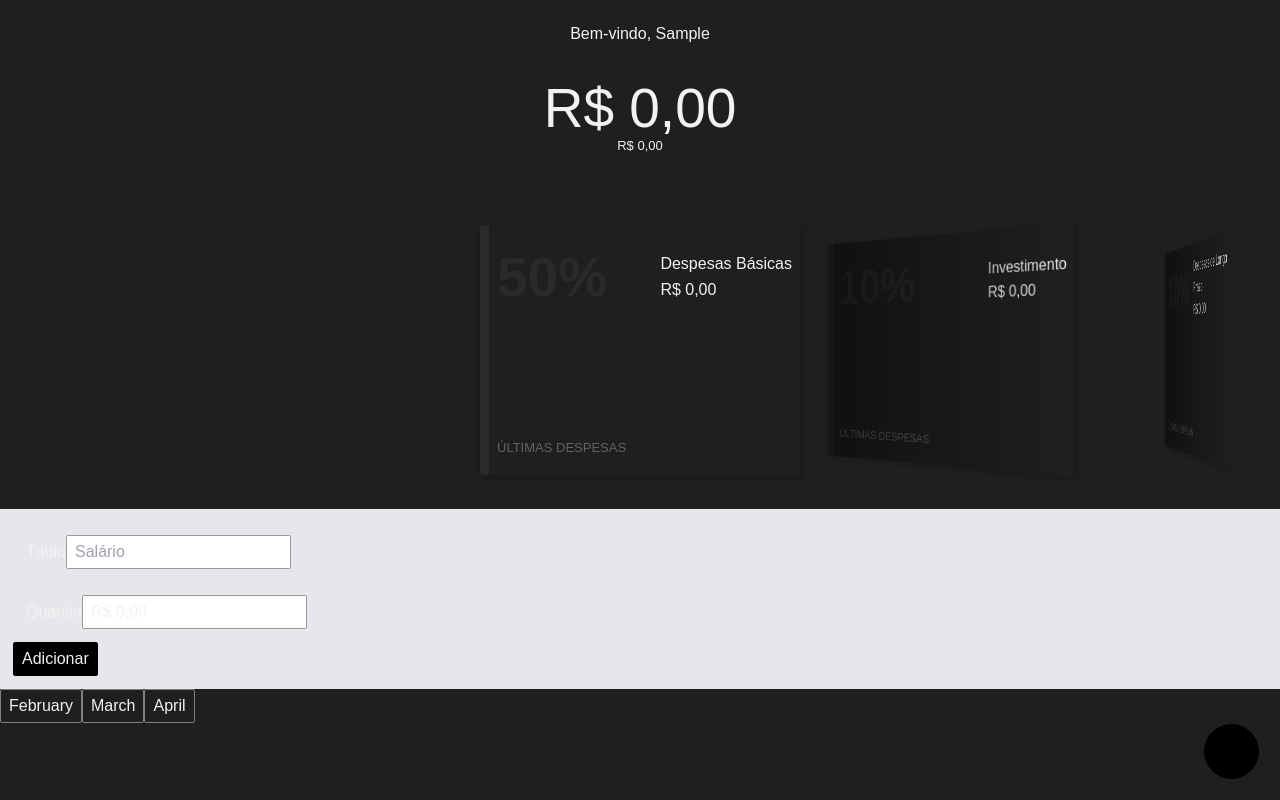
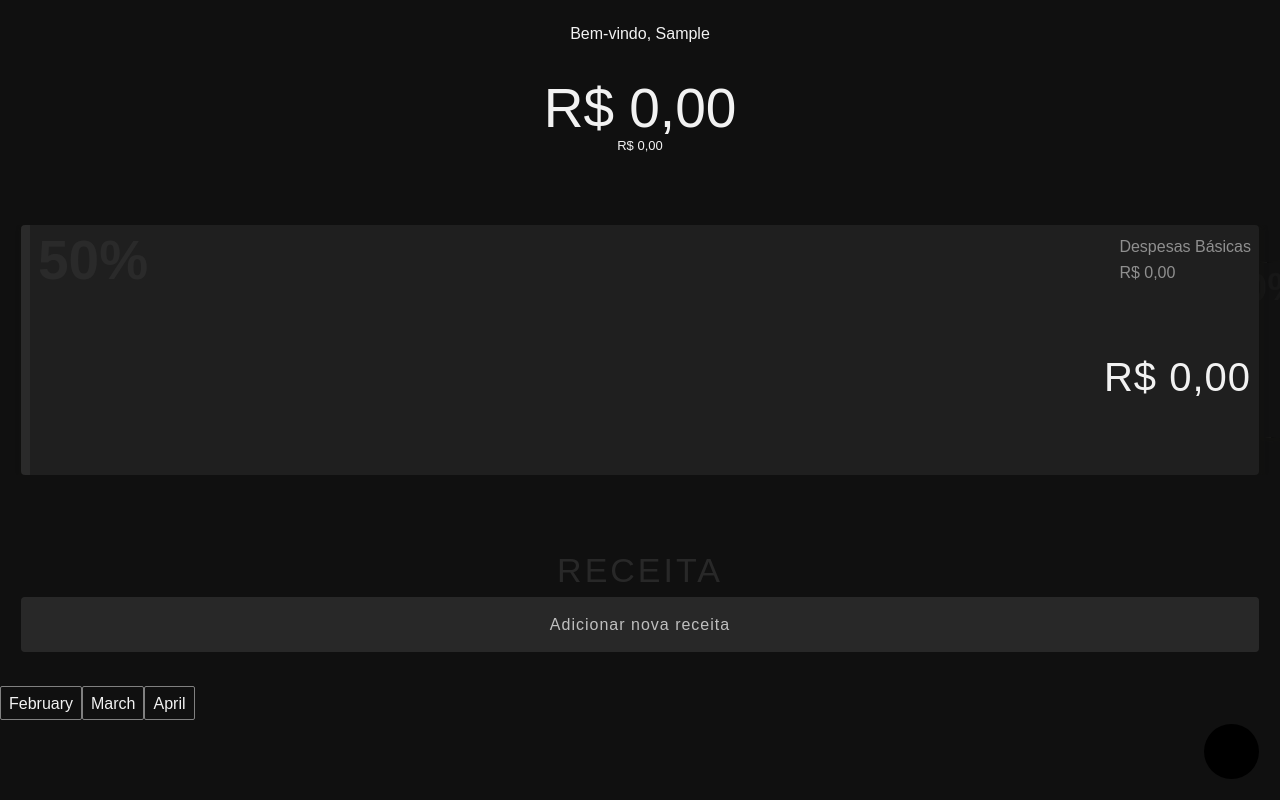
Before and after one commit to onathanmiranda/cofrinho, a React (Create React App) app: page /setup in a window 1280 px wide. Both pictures are taken after typing "Sample" into the empty fields and a click on the button "Salvar". Built offline with nearby package versions, Linux system fonts and the light colour scheme.

Commit message:
Finish Carousel

```diff
--- a/src/apis/cofrinho.js
+++ b/src/apis/cofrinho.js
@@ -41,7 +41,7 @@ const initialAccounts = [
     quota: 0.5
   },
   {
-    title: "Investimento",
+    title: "Investimentos",
     quota: 0.1
   },
   {
--- a/src/components/atoms/button/styles.module.scss
+++ b/src/components/atoms/button/styles.module.scss
@@ -1,15 +1,17 @@
-$color: #000;
-$textColor: #f2f2f2;
+$color: rgba(255,255,255,.1);
+$textColor: rgba(255,255,255,.7);
 
 .button {
-  border: .1rem solid $color;
+  display: block;
   border-radius: .2rem;
   background: $color;
   color: $textColor;
-  border-radius: .2rem;
+  border-radius: .4rem;
   padding: 0 .8rem;
-  height: 3.4rem;
+  height: 5.5rem;
+  width: 100%;
   margin: 0;
+  letter-spacing: .1rem;
 
   &:focus {
     outline: none;
--- a/src/components/molecule/card-account/index.js
+++ b/src/components/molecule/card-account/index.js
@@ -1,5 +1,6 @@
 import { useSelector } from 'react-redux'
 import { Swiper, SwiperSlide } from 'swiper/react';
+import SwiperCore, { Mousewheel } from 'swiper/core';
 
 import formatPercentage from '../../../helpers/formatPercentage'
 import formatCurrency from '../../../helpers/formatCurrency'
@@ -7,16 +8,18 @@ import formatCurrency from '../../../helpers/formatCurrency'
 import 'swiper/swiper.scss';
 import styles from './styles.module.scss'
 
+SwiperCore.use([ Mousewheel ]);
+
 export default function CardAccount({ id, className, style }){
 
-    const account = useSelector(({ accounts }) => accounts.items.find(( account ) => account.id === id ))
+    const account       = useSelector(({ accounts }) => accounts.items.find(( account ) => account.id === id ))
     const accountBudget = useSelector(({ earnings }) => earnings.totalEarned * account.quota)
-    const expenses = useSelector(({ expenses }) => expenses.items.filter(( expense ) => expense.account === account.id ))
-    const totalSpent = expenses.reduce((accumulator, expense) => {
-      return accumulator + expense.amount
-    }, 0)
+    const expenses      = useSelector(({ expenses }) => expenses.items.filter(( expense ) => expense.account === account.id ))
 
-    const remainingTotal = accountBudget - totalSpent
+    const totalSpent      = expenses.reduce((accumulator, expense) => accumulator + expense.amount, 0)
+    const remainingTotal  = accountBudget - totalSpent
+
+    const hasExpenses = expenses.length > 0
 
     return (
         <a style={style} className={`${styles.card} ${className || ''}`} href={`accounts/${account.id}`}>
@@ -26,16 +29,22 @@ export default function CardAccount({ id, className, style }){
             </div>
             <div>
               <h3>{account.title}</h3>
-              <p>{formatCurrency( remainingTotal )}</p>
+              <p>{formatCurrency( accountBudget )}</p>
             </div>
           </header>
+          <section>
+            <data value={ remainingTotal } className={styles.remainingTotal}>{formatCurrency( remainingTotal )}</data>
+          </section>
           <section className={styles.expenses}>
+            {hasExpenses && <>
               <h3 className={styles.latestExpensesTitle}>Últimas despesas</h3>
               <Swiper
                 spaceBetween={5}
                 slidesPerView={'auto'}
                 freeMode={true}
                 className={styles.expensesSwaper}
+                nested={true}
+                mousewheel={true}
               >
                 {expenses.map((expense) => {
                   return (
@@ -43,9 +52,10 @@ export default function CardAccount({ id, className, style }){
                       <div className={styles.expenseTitle}>{expense.title}</div>
                       {formatCurrency( expense.amount )}
                     </SwiperSlide>
-                );
-              })}
+                  )})
+                }
               </Swiper>
+            </>}
           </section>
         </a>
     )
--- a/src/components/molecule/card-account/styles.module.scss
+++ b/src/components/molecule/card-account/styles.module.scss
@@ -11,24 +11,35 @@ $box-shadow: .2rem .2rem .4rem .3rem rgba(20, 20, 17, 0.3);
   margin: auto;
   border-radius: .4rem;
   padding: .8rem;
+  background-color: #1f1f1f;
 }
 .header {
   display: flex;
   align-items: center;
   justify-content: space-between;
+  color: rgba(255,255,255, .5);
 }
 .quota {
   font-size: 5.5rem;
   color: rgba(255,255,255, .05);
   font-weight: 900;
   margin-right: 2.1rem;
+  line-height: 1;
 }
-
+.remainingTotal {
+  font-size: 4rem;
+  font-weight: 100;
+  letter-spacing: .1rem;
+  text-align: right;
+  display: block;
+}
 .latestExpensesTitle {
   font-size: 1.3rem;
   text-transform: uppercase;
   margin-bottom: .8rem;
-  color: rgba(255,255,255,.3);
+  color: rgba(255,255,255,.2);
+  letter-spacing: .05rem;
+  text-align: right;
 }
 .expensesSwaper {
   width: 100%;
--- a/src/components/molecule/form-earning-create/index.js
+++ b/src/components/molecule/form-earning-create/index.js
@@ -7,10 +7,13 @@ import InputText    from '../../atoms/input-text'
 import InputAmount  from '../../atoms/input-amount'
 import Button       from '../../atoms/button'
 
+import styles from './styles.module.scss'
+
 export default function FormEarning(props){
 
   const [ title, set_title ]   = useState("")
   const [ amount, set_amount ] = useState("")
+  const [ open, set_open ]     = useState(false)
 
   const dispatchEvent = useDispatch()
 
@@ -26,6 +29,13 @@ export default function FormEarning(props){
   }
 
   return (
+    <>
+      {!open &&
+        <Button>
+          Adicionar nova receita
+        </Button>
+      }
+      {open &&
         <form onSubmit={onSubmit} className={`p-13 bg-gray-200`}>
           <div className={`p-13`}>
             <label htmlFor="title">Título</label>
@@ -36,5 +46,7 @@ export default function FormEarning(props){
           </div>
           <Button type="submit">Adicionar</Button>
         </form>
+      }
+    </>
   )
 }
--- /dev/null
+++ b/src/components/molecule/form-earning-create/styles.module.scss
@@ -0,0 +1,3 @@
+.addNew {
+
+}
--- a/src/components/organism/carousel-accounts/index.js
+++ b/src/components/organism/carousel-accounts/index.js
@@ -1,6 +1,6 @@
 import { useSelector } from "react-redux"
 import { Swiper, SwiperSlide } from 'swiper/react';
-import SwiperCore, { EffectCoverflow } from 'swiper/core';
+import SwiperCore, { EffectCoverflow, Mousewheel } from 'swiper/core';
 
 import 'swiper/swiper.scss';
 import "swiper/components/effect-coverflow/effect-coverflow.min.css";
@@ -9,28 +9,34 @@ import CardAccount from "../../molecule/card-account"
 
 import styles from './styles.module.scss'
 
-SwiperCore.use([ EffectCoverflow ]);
+SwiperCore.use([ EffectCoverflow, Mousewheel ]);
 
 export default function AccountsCarousel(){
 
   const accounts = useSelector(({ accounts }) => accounts.items );
 
   return (
+    <section className={styles.section}>
       <Swiper
         spaceBetween={5}
         slidesPerView={'auto'}
         centeredSlides={true}
         freeMode={true}
         className={styles.swiper}
+        grabCursor={true}
         effect={'coverflow'}
+        mousewheel={true}
+        freeModeSticky={true}
+        freeModeMomentumRatio={0.1}
       >
         {accounts.map(( account, index ) => (
-        <SwiperSlide key={ account.id } style={{ maxWidth: '32rem' }}>
+          <SwiperSlide key={ account.id } className={styles.slide}>
             <CardAccount
               id={ account.id }
             />
           </SwiperSlide>
         ))}
       </Swiper>
+    </section>
   )
 }
--- a/src/components/organism/carousel-accounts/styles.module.scss
+++ b/src/components/organism/carousel-accounts/styles.module.scss
@@ -1,12 +1,8 @@
 $height: 50rem;
 
-.swiper {
+.section {
   padding: 3.4rem 0;
 }
-
-.card {
-  width: 80%;
-  position: absolute;
-  top: 0;
-  height: $height;
+.slide {
+  width: calc(100% - 2.1rem * 2);
 }
--- /dev/null
+++ b/src/components/organism/list-earnings/index.js
@@ -0,0 +1,21 @@
+import { useSelector } from 'react-redux'
+
+import EarningCard from '../../molecule/card-earnings'
+import FormEarning from '../../molecule/form-earning-create'
+
+import styles from './styles.module.scss'
+
+export default function EarningsList(){
+
+  const earnings = useSelector(({ earnings }) => earnings.items )
+
+  return (
+    <section className={styles.section}>
+      <h2 className={styles.listTitle}>Receita</h2>
+      {earnings.map((earning) => (
+        <EarningCard id={ earning.id } key={ earning.id } />
+      ))}
+      <FormEarning />
+    </section>
+  )
+}
--- /dev/null
+++ b/src/components/organism/list-earnings/styles.module.scss
@@ -0,0 +1,11 @@
+.section {
+  padding: 3.4rem 2.1rem;
+}
+.listTitle {
+  font-size: 3.4rem;
+  color: rgba(255,255,255,.1);
+  font-weight: 100;
+  text-transform: uppercase;
+  letter-spacing: .3rem;
+  text-align: center;
+}
--- a/src/screens/overview/index.js
+++ b/src/screens/overview/index.js
@@ -1,43 +1,25 @@
-import { connect } from 'react-redux'
+import { useSelector } from 'react-redux'
 
-import EarningCard  from '../../components/molecule/card-earnings'
-import FormEarning  from '../../components/molecule/form-earning-create'
 import Timeline     from '../../components/organism/timeline'
 import Summary      from '../../components/organism/summary'
+import EarningsList from '../../components/organism/list-earnings'
 import FloatingCreateExpense from '../../components/organism/floating-create-expense'
 import AccountsCarousel from '../../components/organism/carousel-accounts'
 
 import styles from './styles.module.scss'
 
-const mapStateToProps = (state) => ({
-    user:       state.user.data,
-    earnings:   state.earnings
-})
+export default function Overview(props){
 
-const mapDispatchToProps = null
-
-
-export default connect(mapStateToProps, mapDispatchToProps)((props) => {
-
-  const earnings = props.earnings.items
+  const user = useSelector(({ user }) => user.data )
 
   return (
     <>
-      <h1 className={styles.welcome}>Bem-vindo, {props.user.name}</h1>
-
+      <h1 className={styles.welcome}>Bem-vindo, {user.name}</h1>
       <Summary />
-
       <AccountsCarousel />
-
-      <FormEarning />
-
-      {earnings.map((earning) => (
-          <EarningCard id={ earning.id } key={ earning.id } />
-      ))}
-
+      <EarningsList />
       <Timeline />
-
       <FloatingCreateExpense />
     </>
   )
-})
+}
--- a/src/style.css
+++ b/src/style.css
@@ -10,7 +10,7 @@
     html {
         font-size: 62.5%;
         font-family: 'Rubik', sans-serif;
-        background-color: #1f1f1f;
+        background-color: #101010;
         color: #f2f2f2;
     }
 }
```
Lines whose indentation alone changed are shown as unchanged.
